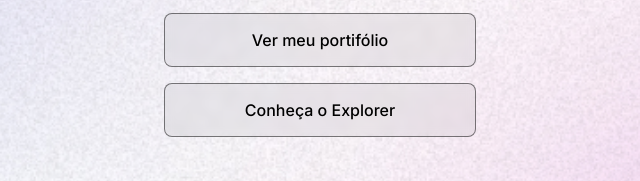
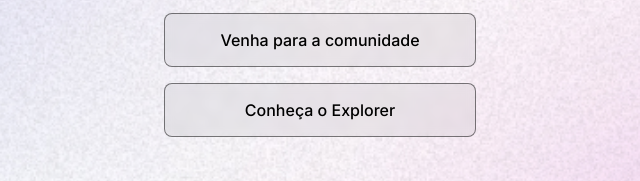
Before and after one commit to MarKVinX/discovery_project, a plain HTML site: page index.html in a window 1280 px wide. Shown: the part 435-616 px from the top of the page, 320-960 px from the left. Drawn offline with nearby package versions, Linux system fonts and the light colour scheme.

Commit message:
add readme and adjust the links

```diff
--- a/index.html
+++ b/index.html
@@ -38,7 +38,7 @@
         </li>
 
         <li>
-          <a href="#" target="_blank">Ver meu portifólio</a>
+          <a href="https://discord.gg/xqURqudZ" target="_blank">Venha para a comunidade</a>
         </li>
 
         <li>
@@ -69,7 +69,7 @@
       </div>
 
       <footer>
-        Feito com ♥ pela
+       Feito com ♥ pela
         <a href="https://www.rocketseat.com.br/" target="_blank">Rocketseat</a>
       </footer>
     </div>
```
Also changed, not shown: .github/preview.jpg (added), 1 other file.
